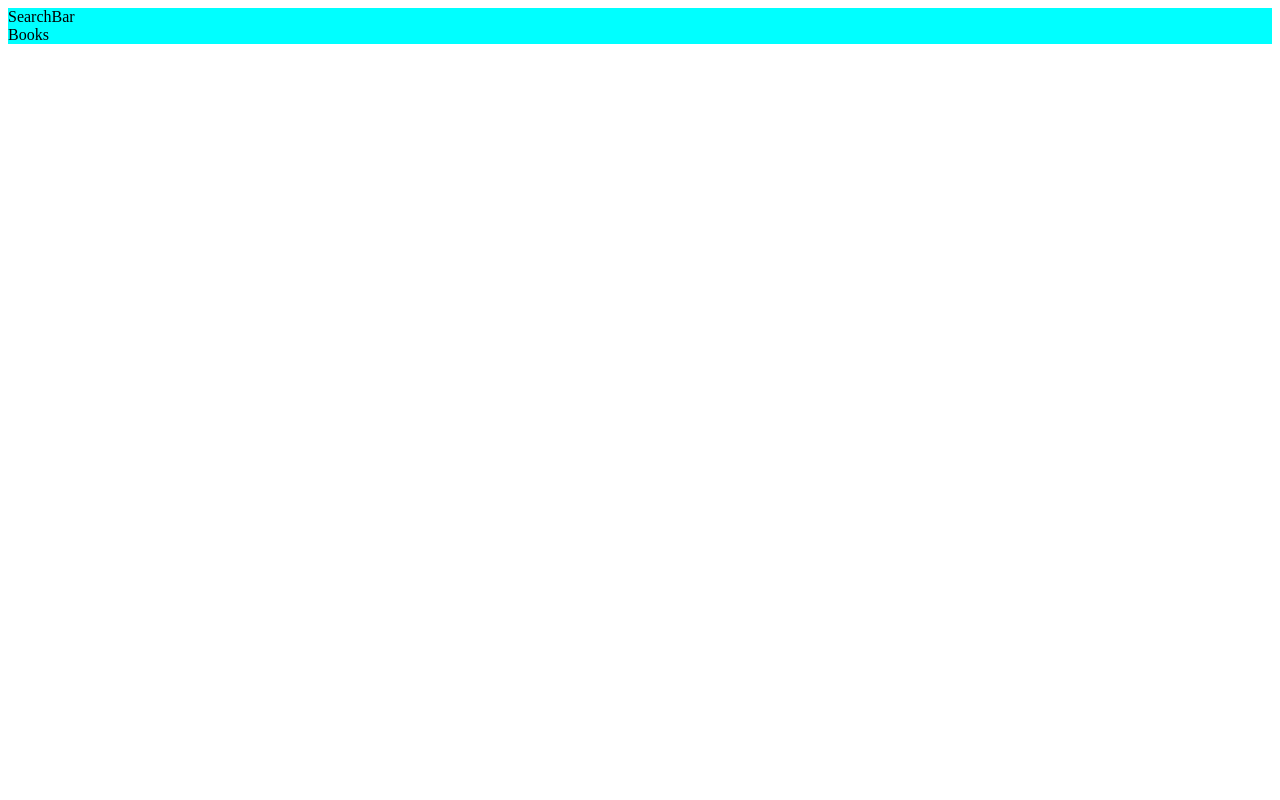
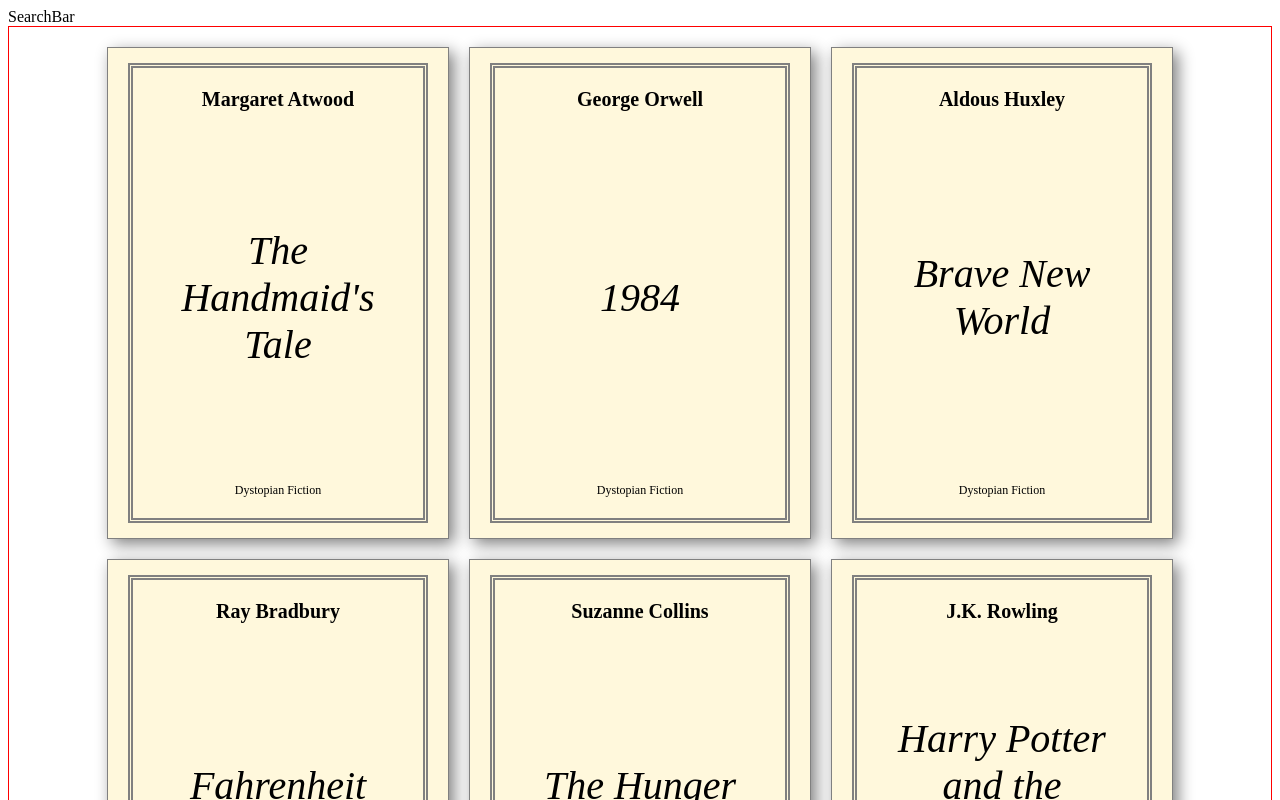
Before and after one commit to Kiril-Pavlov/book-library-app, a React (Create React App) app: page / in a window 1280 px wide. Shown: the top 800 px of the page. Built offline with nearby package versions, Linux system fonts and the light colour scheme.

Commit message:
books positioning done

```diff
--- a/src/App.scss
+++ b/src/App.scss
@@ -1,3 +1,51 @@
-.main{
-  background-color: aqua;
+.books{
+  max-width: 1280px;
+  border: 1px solid red;
+  margin: auto;
+  display: flex;
+  flex-wrap: wrap;
+  gap: 20px;
+  align-items: center;
+  justify-content: center;
+  padding: 20px;
 }
+
+.book{
+  width: 300px;
+  height: 450px;
+  background-color: cornsilk;
+  border: 1px solid grey;
+  box-shadow: 5px 5px 15px grey;
+  display: flex;
+  align-items: center;
+  justify-content: center;
+  padding: 20px;
+}
+
+.book__frame{
+  border: 5px double gray;
+  width: 100%;
+  height: 100%;
+  display: flex;
+  flex-direction: column;
+  align-items: center;
+  justify-content: space-between;
+}
+
+.book__author{
+  padding: 20px 0px;
+  font-weight: 700;
+  font-size: 20px;
+}
+
+.book__title{
+  padding: 30px;
+  font-size: 40px;
+  text-align: center;
+  font-style: italic;
+}
+
+.book__genre{
+  padding: 20px;
+  font-size: 12px;
+}
--- a/src/components/Book.jsx
+++ b/src/components/Book.jsx
@@ -1,9 +1,15 @@
-import React from 'react'
+import React from "react";
 
-const Book = () => {
+const Book = ({ title, author, genre }) => {
   return (
-    <div>Book</div>
-  )
-}
+    <div className="book">
+      <div className="book__frame">
+        <div className="book__author">{author}</div>
+        <div className="book__title">{title}</div>
+        <div className="book__genre">{genre}</div>
+      </div>
+    </div>
+  );
+};
 
-export default Book
+export default Book;
--- a/src/components/BookLibrary.jsx
+++ b/src/components/BookLibrary.jsx
@@ -6,13 +6,12 @@ import Books from "../components/Books"
 
 import bookList from "../data/listofbooks.json"
 
-console.log(bookList)
 
 const BookLibrary = () => {
   return (
-    <div>
+    <div className='library'>
         <SearchBar/>
-        <Books/>
+        <Books books={bookList}/>
     </div>
   )
 }
--- a/src/components/Books.jsx
+++ b/src/components/Books.jsx
@@ -1,8 +1,15 @@
 import React from 'react'
 
-const Books = () => {
+import Book from "./Book"
+
+const Books = ({books}) => {
+  console.log(books)
   return (
-    <div>Books</div>
+    <div className='books'>
+      {books.map(book=>(
+        <Book title={book.title} author={book.author} genre={book.genre}/>
+      ))}
+    </div>
   )
 }
 
```
